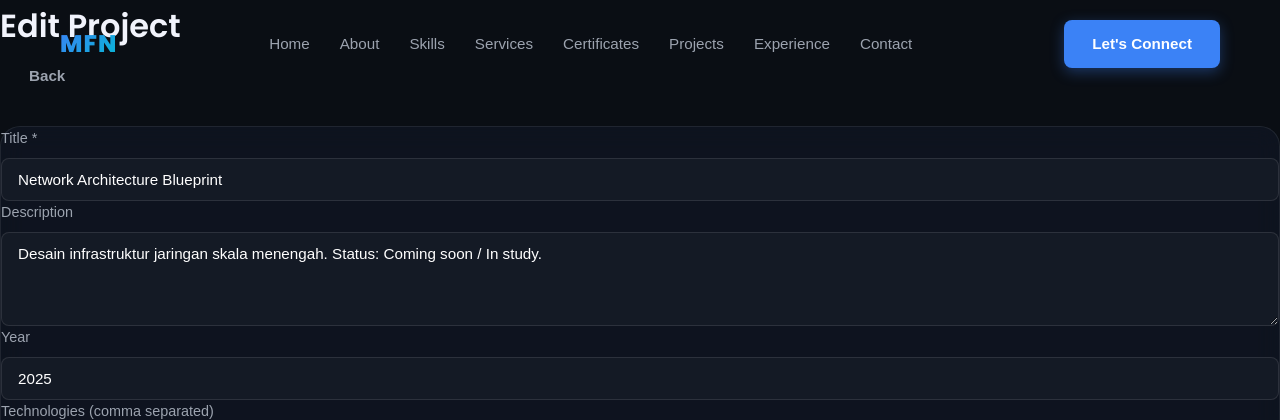
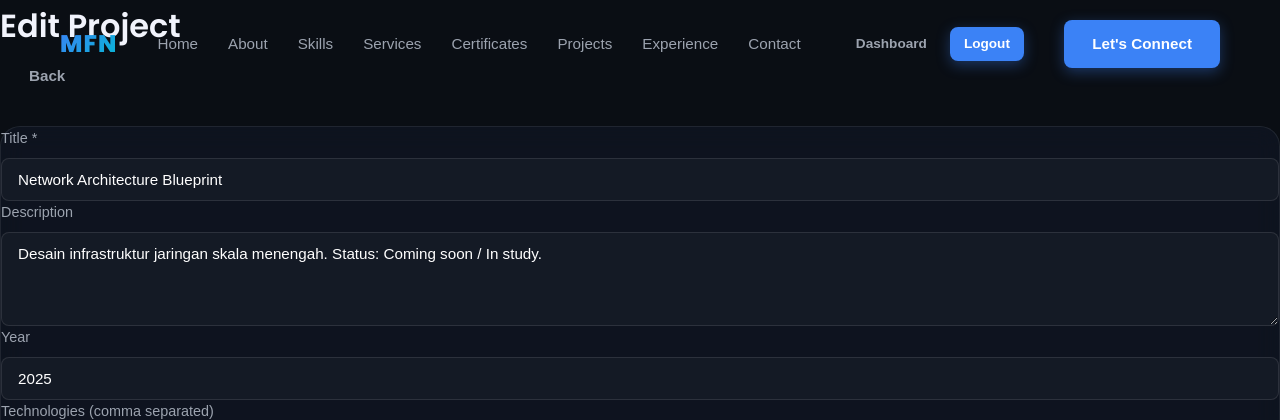
Before and after one commit to FikryYay4/Web-Portofolio_MochammadFikryNugraha, a Flask app: page /admin/projects/1/edit in a window 1280 px wide. Shown: the top 420 px of the page. Run offline with Flask 3, Linux system fonts and the light colour scheme; the visitor is signed in with stand-in values (Sample User, id 1); some libraries are stand-ins or nearby versions.

Commit message:
add logout + switch-to-admin buttons in navbar

```diff
--- a/static/css/style.css
+++ b/static/css/style.css
@@ -246,6 +246,17 @@ a {
     transition: 0.3s;
 }
 
+.navbar__auth {
+    display: flex;
+    align-items: center;
+    gap: 8px;
+}
+
+.navbar__auth-btn {
+    font-size: 0.85rem;
+    padding: 6px 14px;
+}
+
 /* Sections */
 .section {
     padding: 100px 0;
@@ -1430,7 +1441,8 @@ a {
         display: none;
     }
 
-    .navbar__cta {
+    .navbar__cta,
+    .navbar__auth {
         display: none;
     }
 
--- a/templates/layouts/navbar.html
+++ b/templates/layouts/navbar.html
@@ -15,6 +15,17 @@
             <li><a href="#contact" class="navbar__link" data-section="contact">Contact</a></li>
         </ul>
 
+        <div class="navbar__auth">
+            {% if session.get('admin_logged_in') %}
+                <a href="{{ url_for('admin.dashboard') }}" class="btn btn--ghost navbar__auth-btn">Dashboard</a>
+            {% elif session.get('public_logged_in') %}
+                <a href="{{ url_for('public.login', role='admin') }}" class="btn btn--ghost navbar__auth-btn">Admin</a>
+            {% endif %}
+            {% if session.get('public_logged_in') or session.get('admin_logged_in') %}
+                <a href="{{ url_for('public.logout') }}" class="btn btn--primary navbar__auth-btn">Logout</a>
+            {% endif %}
+        </div>
+
         <a href="#contact" class="btn btn--primary navbar__cta">Let's Connect</a>
 
         <button class="navbar__hamburger" id="hamburger" aria-label="Toggle menu" aria-expanded="false">
```
